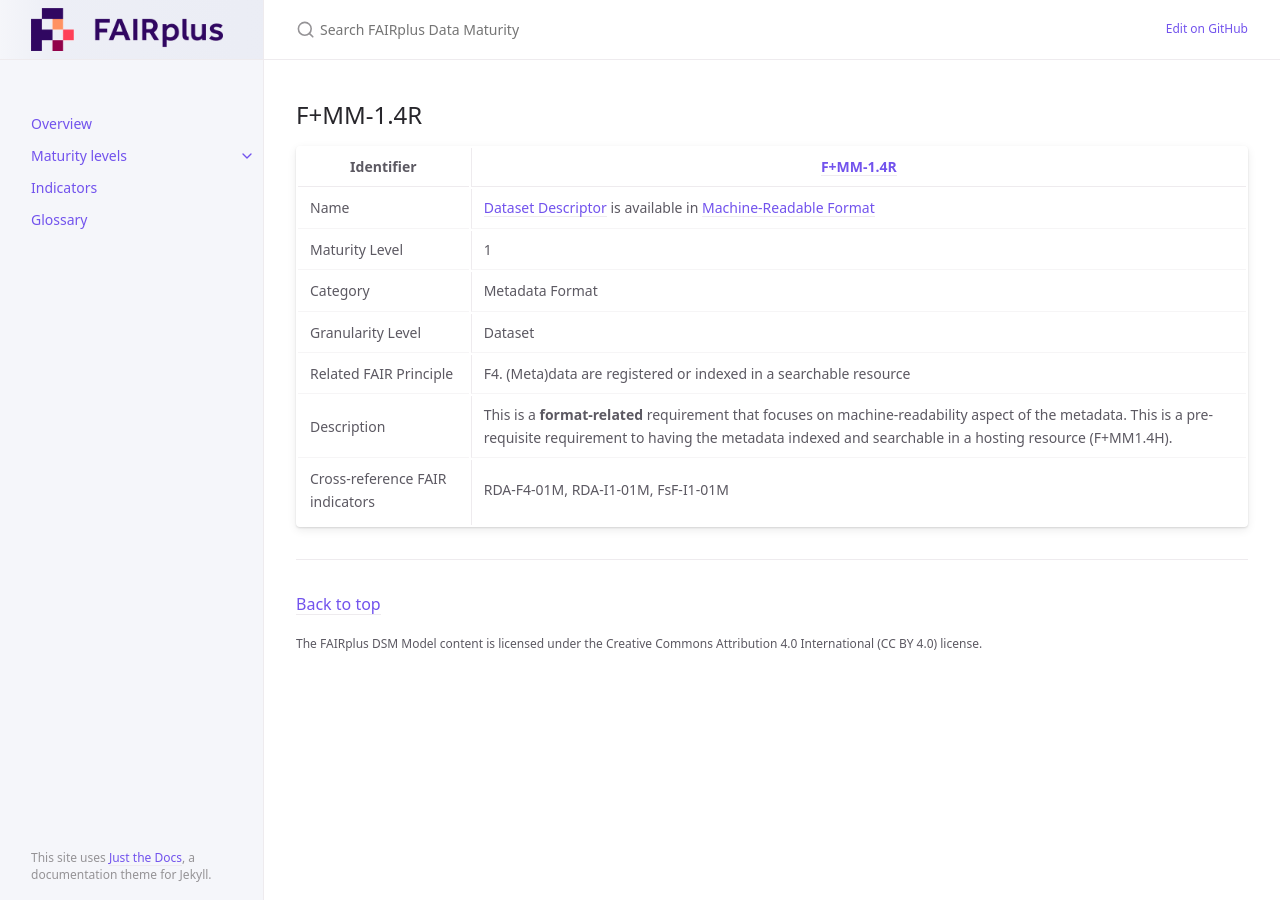
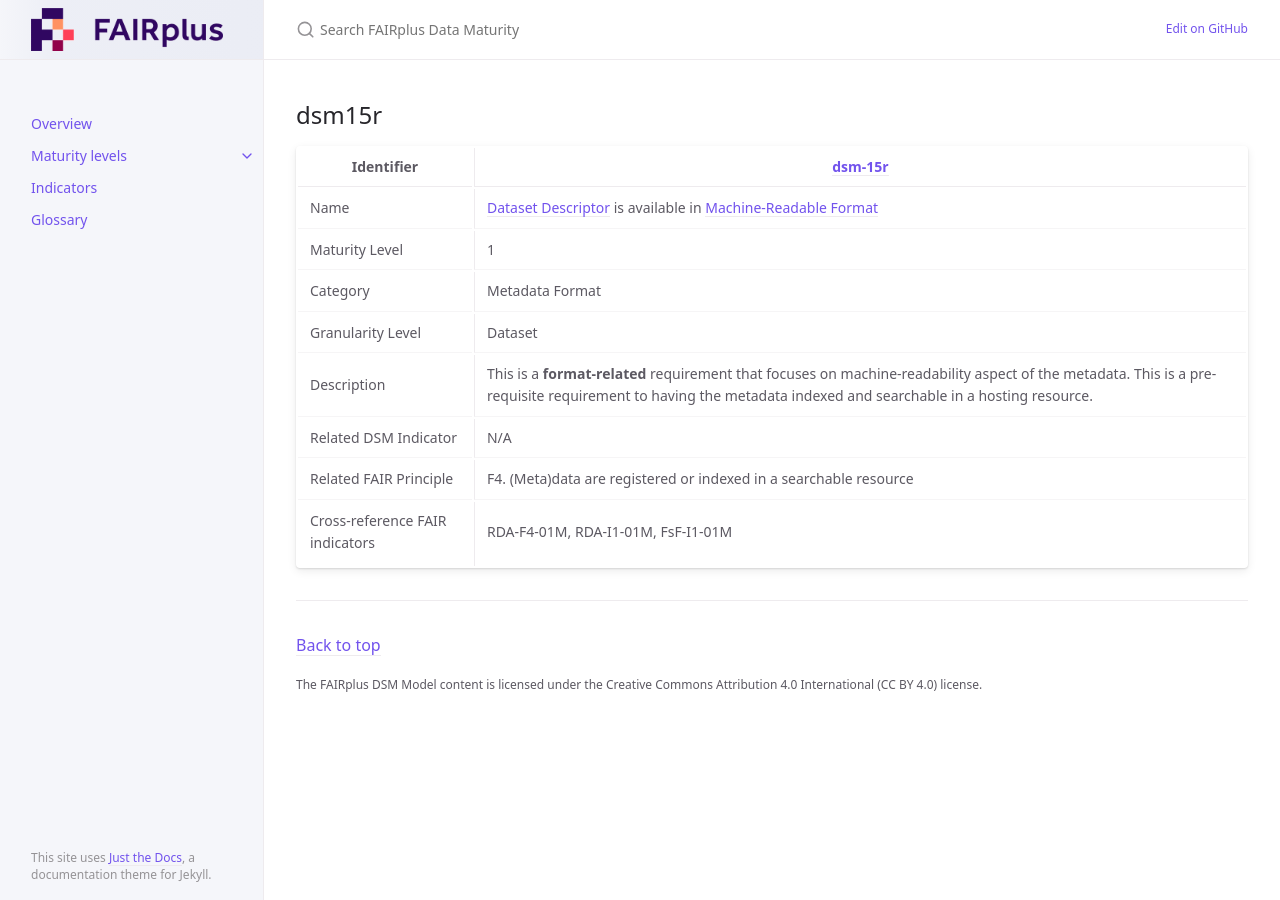
Before and after one commit to FAIRplus/Data-Maturity, a Jekyll site: the page built from docs/_indicators/dsm15r.md, in a window 1280 px wide. Built offline with Jekyll 4.4.1, drawn with Linux system fonts in a browser that asks for light colours.

Commit message:
Update and rename A. F+MM-1.4R.md to dsm15r.md

```diff
--- a/docs/_indicators/A. F+MM-1.4R.md
+++ b/docs/_indicators/dsm15r.md
@@ -1,18 +1,19 @@
 ---
 layout: default
-title: F+MM-1.4R
+title: dsm-15r
 parent_level: level1
 nav_exclude: True
 ---
 
-## F+MM-1.4R
+## dsm15r
 
-| Identifier | [F+MM-1.4R](https://github.com/FAIRplus/Data-Maturity/edit/v0.3/docs/_indicators/A.%20F+MM-1.4R.md) |
+| Identifier | [dsm-15r](https://github.com/FAIRplus/Data-Maturity/blob/master/docs/_indicators/dsm-15r.md) |
 | ---------- | ----------|
 | Name | [Dataset Descriptor](https://fairplus.github.io/Data-Maturity/docs/Glossary/#dataset-descriptor) is available in [Machine-Readable Format](https://fairplus.github.io/Data-Maturity/docs/Glossary/#machine-readable-format) |
 | Maturity Level | 1 |
 | Category | Metadata Format |
 | Granularity Level | Dataset |
+| Description | This is a **format-related** requirement that focuses on machine-readability aspect of the metadata. This is a pre-requisite requirement to having the metadata indexed and searchable in a hosting resource. |
+| Related DSM Indicator| N/A |
 | Related FAIR Principle | F4. (Meta)data are registered or indexed in a searchable resource |
-| Description | This is a **format-related** requirement that focuses on machine-readability aspect of the metadata. This is a pre-requisite requirement to having the metadata indexed and searchable in a hosting resource (F+MM1.4H). |
 | Cross-reference FAIR indicators | RDA-F4-01M, RDA-I1-01M, FsF-I1-01M |
```
